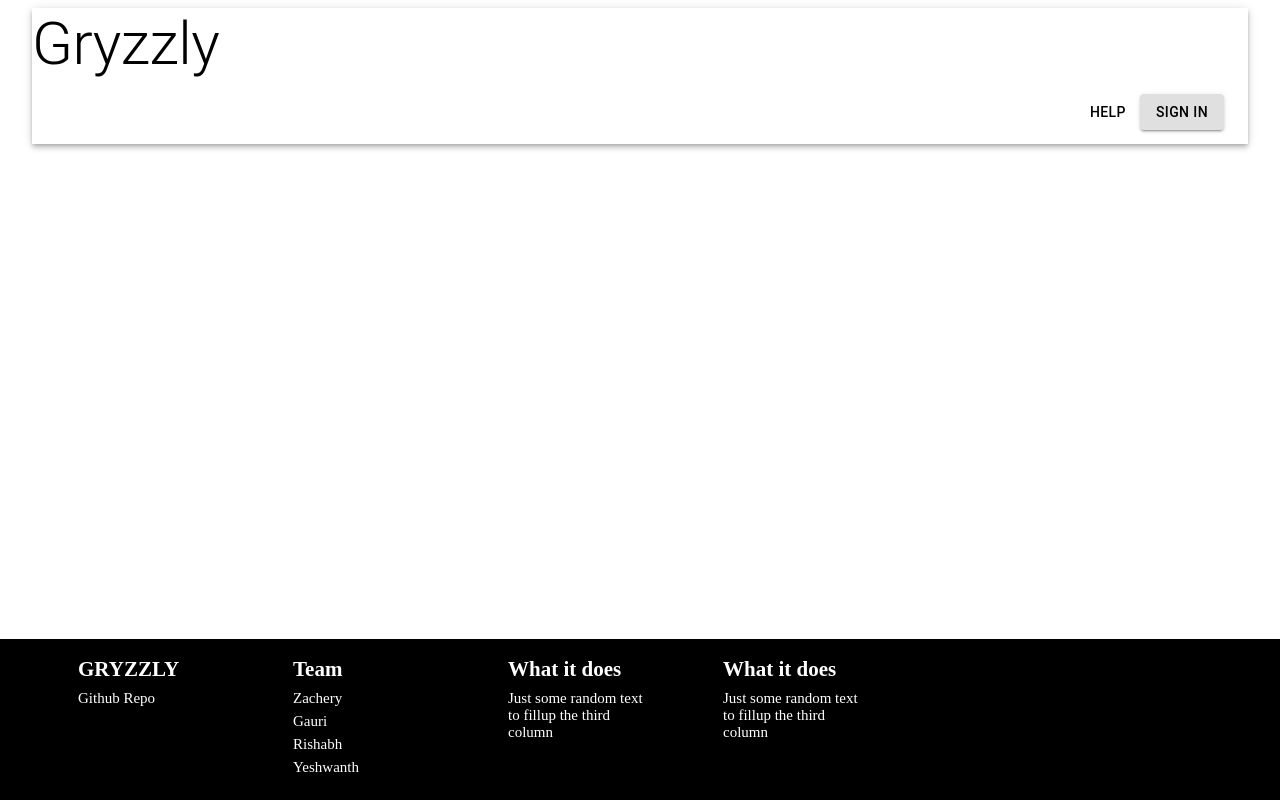
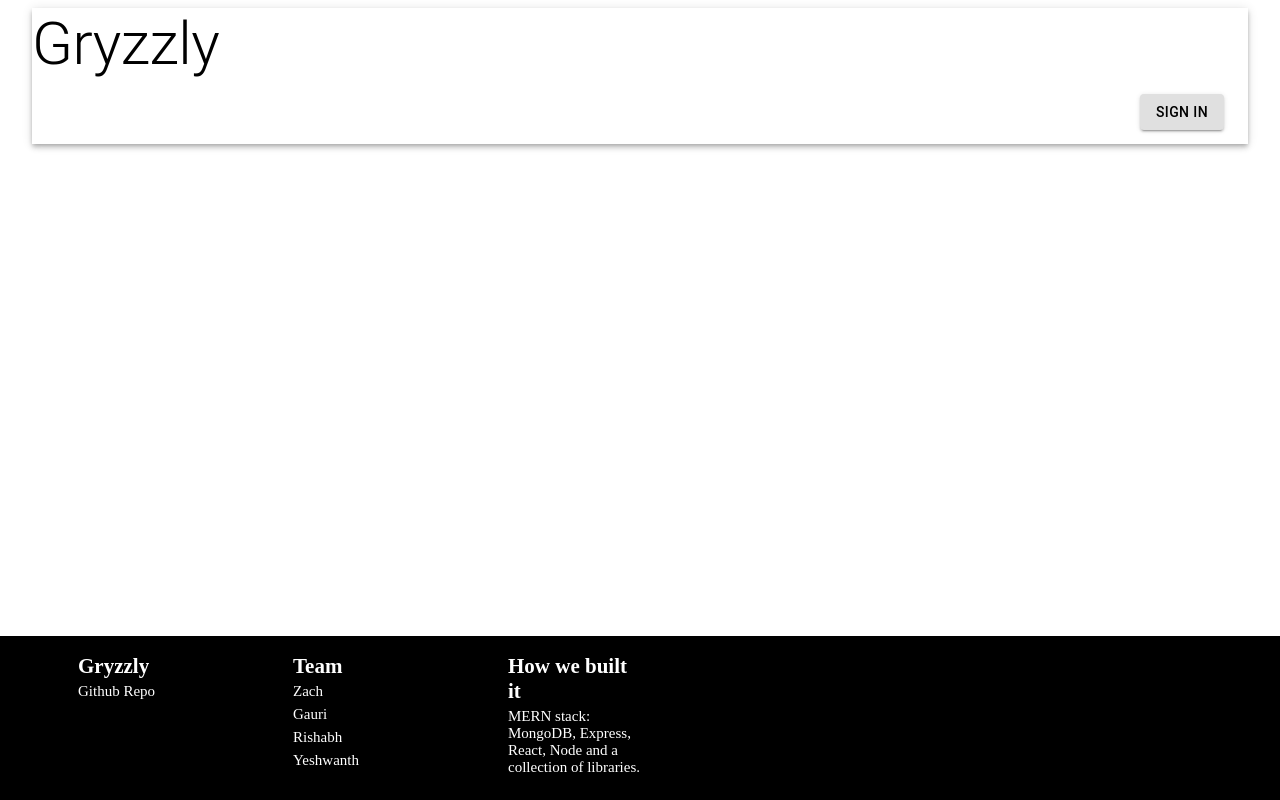
Before and after one commit to zweatshirt/rapyd-hackathon, a React (Create React App) app in the folder client/: page /signup in a window 1280 px wide. Built offline with nearby package versions, Linux system fonts and the light colour scheme.

Commit message:
next time I join I'll be starting on the user profile where they can view their items and add new ones to the marketplace

```diff
--- /dev/null
+++ b/client/src/components/Footer/FooterUl/FooterUl.js
@@ -0,0 +1,28 @@
+import React from 'react';
+
+
+// Just a simple footer ul, pass in points
+// if we want to add more points simply
+// add a prop variable in the destructured function parameter
+// and create another <li></li>
+const FooterUl = ({ itemOne, itemTwo }) => {
+    return (
+        <div className='container'
+        style={{
+                color:'whitesmoke',
+                fontSize:'7'
+              }} >
+            <ul>
+            <li>
+                { itemOne }
+            </li>
+            <li>
+                { itemTwo }
+            </li>
+        </ul>
+
+        </div>
+    )
+}
+
+export default FooterUl
--- a/client/src/components/Footer/footer.js
+++ b/client/src/components/Footer/footer.js
@@ -1,4 +1,5 @@
 import React from 'react';
+import FooterUl from './FooterUl/FooterUl';
 
 import {
     Box,
@@ -7,6 +8,7 @@ import {
     Column,
     FooterLink,
     Header,
+    FooterLi
   } from './footerstyle'
 
 
@@ -26,30 +28,24 @@ const Footer = () => {
             <Row>
 
                 <Column>
-                    <Header>GRYZZLY</Header>
+                    <Header>Gryzzly</Header>
                     <FooterLink href="https://github.com/zweatshirt/rapyd-hackathon">Github Repo</FooterLink>
                 </Column>
 
                 <Column>
                     <Header>Team</Header>
-                    <FooterLink href="https://github.com/zweatshirt">Zachery</FooterLink>
+                    <FooterLink href="https://github.com/zweatshirt">Zach</FooterLink>
                     <FooterLink >Gauri</FooterLink>
                     <FooterLink href="https://github.com/rrtyagii">Rishabh</FooterLink>
                     <FooterLink>Yeshwanth</FooterLink>
                 </Column>
 
-                <Column>
-                    <Header> What it does</Header>
-                    <FooterLink>
-                        Just some random text to fillup the third column
-                    </FooterLink>
-                </Column>
 
                 <Column>
-                    <Header> What it does</Header>
-                    <FooterLink>
-                        Just some random text to fillup the third column
-                    </FooterLink>
+                    <Header> How we built it</Header>
+                    <FooterLi>
+                        MERN stack: MongoDB, Express, React, Node and a collection of libraries.
+                    </FooterLi>
                 </Column>
 
 
--- a/client/src/components/Footer/footerstyle.js
+++ b/client/src/components/Footer/footerstyle.js
@@ -23,15 +23,17 @@ export const Container = styled.div`
 
 export const Column = styled.div`
     display: flex;
+    flex-wrap: wrap;
     flex-direction: column;
     text-align: left;
-    margin-left: 70px
+    margin-left: 70px;
+
 `;
 
 export const Header = styled.div`
     font-size: 21px;
     color: #fff;
-    margin-bottom: 8px;
+    margin-bottom: 4px;
     font-weight: bold;
 `;
 
@@ -43,6 +45,14 @@ export const Row = styled.div`
     @media (max-width: 1000px){
         grid-template-columns: repeat( auto-fill,  minmax(200px, 1fr) );
     }
+`;
+
+
+export const FooterLi = styled.div`
+    color: #fff;
+    margin-bottom: 6px;
+    font-size: 15px;
+
 `;
 
 export const FooterLink = styled.a`
--- a/client/src/components/Navbar/Navbar.js
+++ b/client/src/components/Navbar/Navbar.js
@@ -37,17 +37,18 @@ const Navbar = () => {
                     Gryzzly
                 </Typography>
                 <Toolbar className={classes.btns}>
-                    <Button className={classes.helpBtn} color="inherit">Help</Button>
 
                     { user ? (
                         <div className={classes.profile}>
-                            { user.profObj.name }
-                            {/* <Avatar className={user.profObj.name}>
-                                { user.profObj.name }
-                            </Avatar> */}
+
                             <Typography className={classes.userName} variant="h6">
-                                { user.profObj.userName}
+                                { user.profObj ? (
+                                    "Welcome, " + user.profObj.name
+                                ) : (
+                                    " Welcome, " + user.result.name
+                                )}
                             </Typography>
+                            <Button component={Link} to="/profile" className={classes.profBtn} color="inherit">Your Profile</Button>
                             <Button className={classes.logoutBtn} variant="contained" color="inherit" onClick={signout}>Sign out</Button>
                         </div>
                     ) : (
```
Also changed, not shown: client/src/components/Profile/Profile.js (added).
